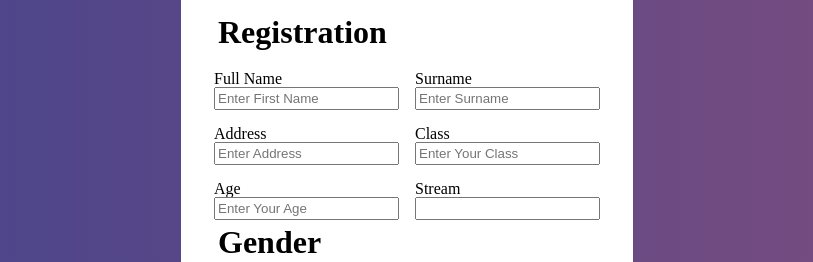
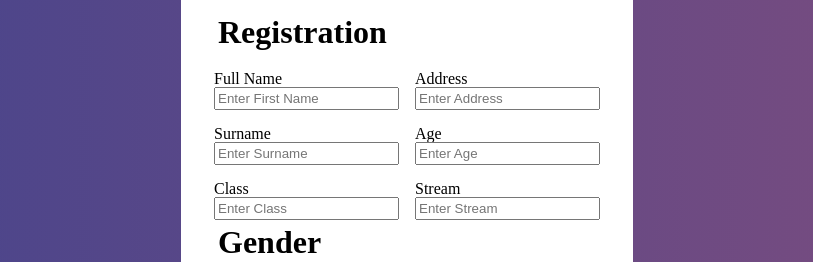
Before and after one commit to vicxtunespro/open-source, a plain HTML site: page client/pages/add-student.html in a window 1280 px wide. Shown: the part 235-497 px from the top of the page, without its empty margins (233-1046 px from the left). Drawn offline with Linux system fonts and the light colour scheme.

Commit message:
Changed the order of entries in the form

```diff
--- a/client/pages/add-student.html
+++ b/client/pages/add-student.html
@@ -14,18 +14,18 @@
                     <div class="text1">
                         <label for="fullname" id="fname">Full Name</label><br>
                         <input type="text" placeholder="Enter First Name"><br><br>
+                        <label for="surname" id="address">Surname</label><br>
+                        <input type="text" placeholder="Enter Surname"><br><br>
+                        <label for="class" id="age">Class</label><br>
+                        <input type="text" placeholder="Enter Class">
+                    </div>
+                    <div class="text2">
                         <label for="address" id="address">Address</label><br>
                         <input type="text" placeholder="Enter Address"><br><br>
                         <label for="age" id="age">Age</label><br>
-                        <input type="text" placeholder="Enter Your Age">
-                    </div>
-                    <div class="text2">
-                        <label for="surname" id="surname">Surname</label><br>
-                        <input type="text" placeholder="Enter Surname"><br><br>
-                        <label for="class" id="class">Class</label><br>
-                        <input type="text" placeholder="Enter Your Class"><br><br>
+                        <input type="text" placeholder="Enter Age"><br><br>
                         <label for="stream" id="stream">Stream</label><br>
-                        <input type="text">
+                        <input type="text" placeholder="Enter Stream">
                     </div>
                 </div>
                 <h1>Gender</h1>
```
